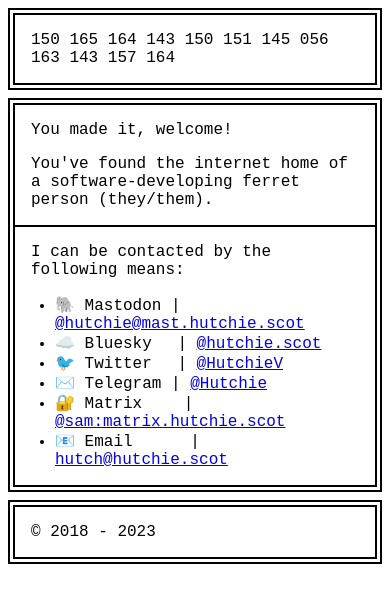
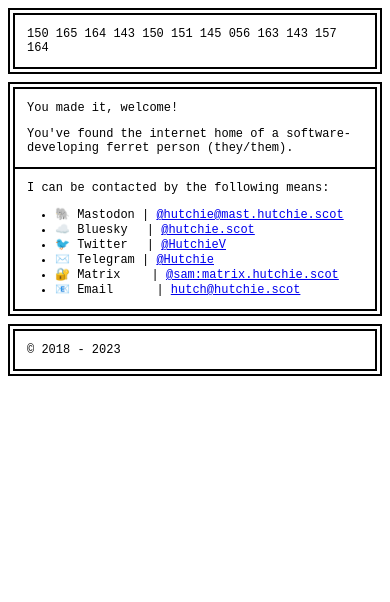
Before and after one commit to hutchiev/hutchiev.github.io, a plain HTML site: page index.html in a window 390 px wide. Drawn offline with Linux system fonts and the light colour scheme.

Commit message:
Update mobile sizes

```diff
--- a/index.html
+++ b/index.html
@@ -8,6 +8,7 @@
   <link rel="stylesheet" href="style.css">
   <title>hutchie.scot</title>
   <meta name="referrer" content="no-referrer-when-downgrade" />
+  <meta name="format-detection" content="telephone=no">
 </head>
 
 <body>
--- a/style.css
+++ b/style.css
@@ -31,8 +31,18 @@
   margin-right: 1em;
 }
 
+.console-border > section > ul {
+  padding-right: 1em;
+}
+
 .console-border > .hr {
   width: 100%;
   height: 2px;
   background-color: black;
 }
+
+@media only screen and (max-width: 500px) {
+  .console-border * {
+    font-size: 12px;
+  }
+}
```
